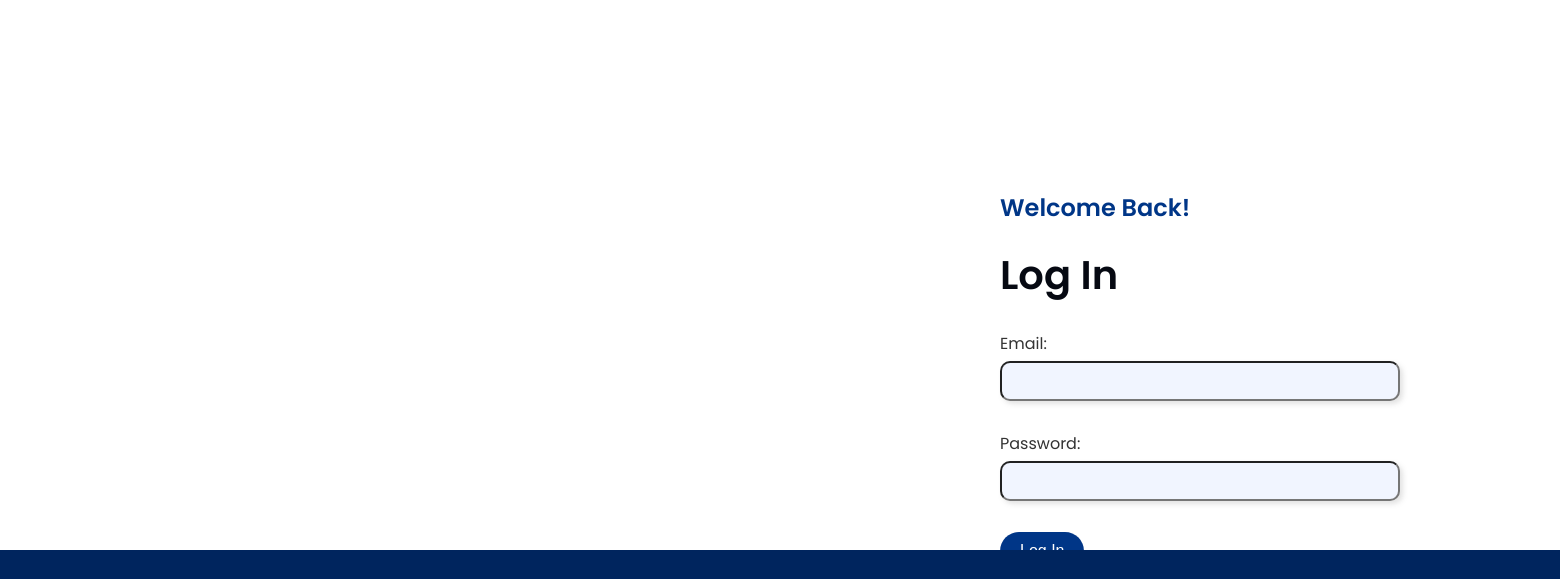
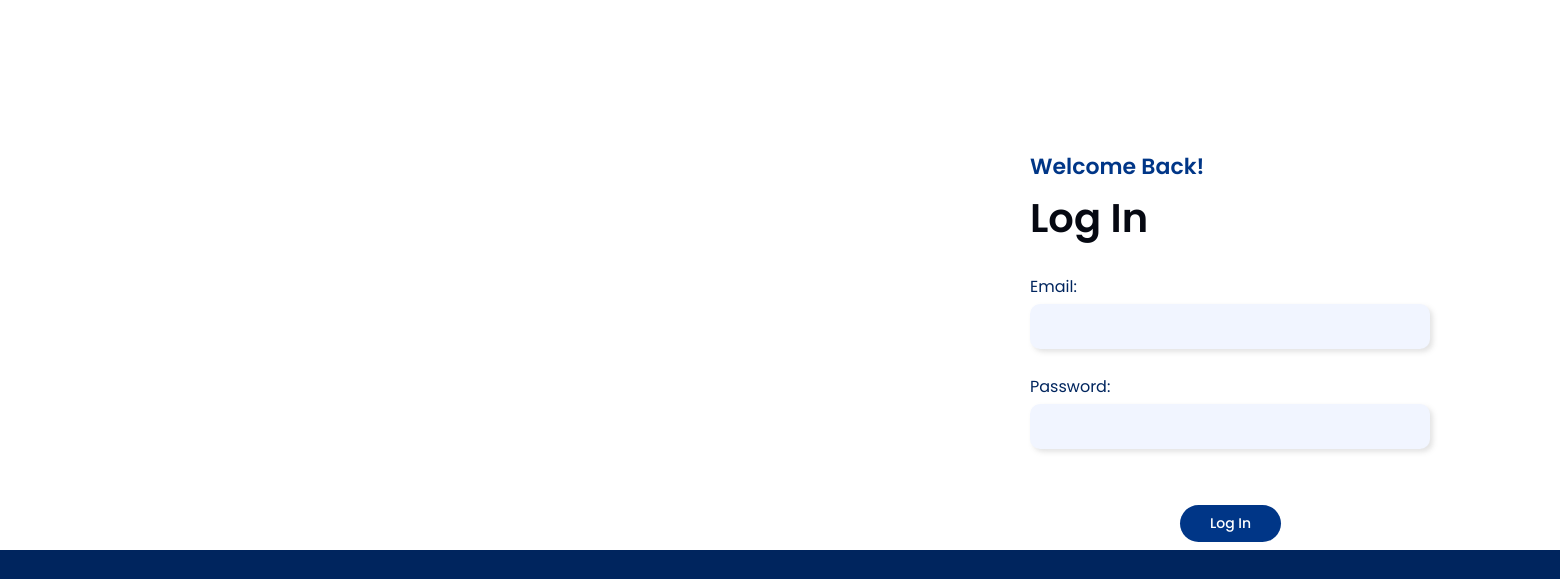
Before and after one commit to chalisa-puwaphat/ALISA-GPT3.5, a Flask app: page /login in a window 1560 px wide. Shown: the top 579 px of the page. Run offline with Flask 3, Linux system fonts and the light colour scheme; grey boxes are pictures that could not be loaded.

Commit message:
Update login.css
Frontend

```diff
--- a/static/login.css
+++ b/static/login.css
@@ -9,12 +9,13 @@ body {
 h2 {
   color: #003687;
   text-align: left;
-  font-size: 24px;
+  font-size: 22px;
   font-style: normal;
-  font-weight: 600;
+  font-weight: 550;
   line-height: normal;
-  margin-top: 190px;
-  margin-left: 1000px;
+  margin-top: 150px;
+  margin-left: 1030px;
+  margin-bottom: 0;
 }
 
 h1 {
@@ -24,54 +25,73 @@ h1 {
   font-weight: 600;
   line-height: normal;
   text-align: left;
-  margin-top: 10px;
-  margin-left: 1000px;
+  margin-left: 1030px;
+  margin-top: 5px;
 }
 
 .input-box {
   width: 400px;
   height: 100px;
   flex-shrink: 0;
-  margin-left: 1000px;
+  margin-left: 1030px;
+}
+
+.input-box label,
+.input-box input {
+  font-family: 'Poppins', sans-serif;
 }
 
 .input-box label {
   display: block;
   margin-bottom: 5px;
-  color: #333;
+  color: #00255E;;
   width: 515px;
 }
 
 .input-box input {
   width: 100%;
-  height: 40px;
-  padding: px;
+  height: 45px;
+  padding-left: 20px;
+  padding-right: 20px;
   box-sizing: border-box;
   margin-bottom: 10px;
   border-radius: 10px;
   background: #F1F5FF;
   box-shadow: 3px 3px 5px 0px rgba(143, 143, 143, 0.25);
+  border: none; /* Remove the border */
+  outline: none; /* Remove the default outline */
 }
 
 .btn-primary {
   background-color: #003687;
   color: #ffffff;
-  padding: 10px 20px;
+  padding: 8px 30px;
   border: none;
   border-radius: 30px;
   cursor: pointer;
-  font-size: 16px;
-  margin-left: 1000px;
+  font-family: poppins;
+  font-size: 14px;
+  font-weight: 500;
+  margin-left: 1180px;
+  margin-top: 30px;
 }
 
 p.mt-3 {
-  color: rgb(0, 0, 0);
-  margin-left: 1000px;
+  color: #1D59B4;;
+  margin-left: 1130px;
+  font-size: 16px;
+  font-style: normal;
+  font-weight: 400;
+  line-height: normal;
 }
 
 p.mt-3 a {
   color: #003687;
   text-decoration: underline;
+  font-size: 16px;
+  font-style: normal;
+  font-weight: 600;
+  line-height: normal;
 }
 
 /* -------------------------------------Footer Part-------------------------------------  */
@@ -101,11 +121,18 @@ p.mt-3 a {
 }
 
 .footer-left p{
-  padding-top: 30px;
+  padding-top: 20px;
   text-align: left;
   font-weight: 400;
   font-size: 18px;
   color: #F1F5FF;
+}
+
+.separator {
+  width: 360px;
+  height: 1px;
+  background-color: #F1F5FF;
+  margin: 5px 0; /* Adjust the margin as needed */
 }
 
 .social-media{
@@ -117,6 +144,7 @@ p.mt-3 a {
   width: 25px;
   height: auto;
   margin-right: 15px;
+  margin-top: 10px;
 }
 
 .footer-right {
```
